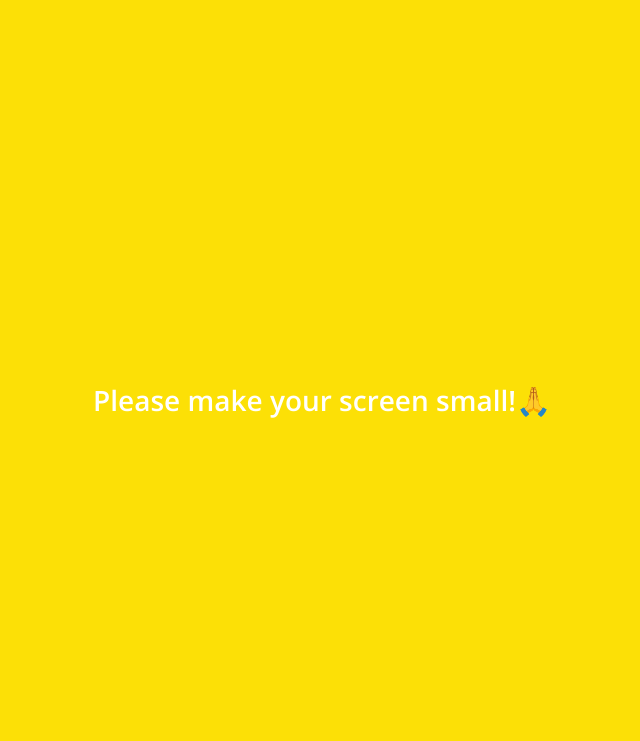
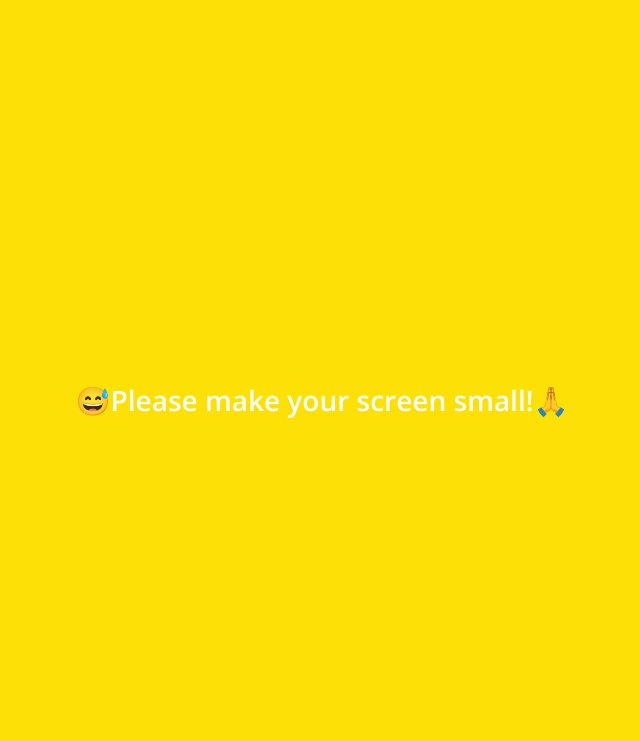
Before and after one commit to Jungjy080/kakao-clone-v2, a plain HTML site: page chat.html in a window 1280 px wide. Shown: the top 741 px of the page, without its empty margins (318-958 px from the left). Drawn offline with nearby package versions, Linux system fonts and the light colour scheme.

Commit message:
modify
emoji

```diff
--- a/chat.html
+++ b/chat.html
@@ -101,7 +101,7 @@
         </div>
     </div>
     <div class="bigScreen">
-        <span class="bigScreen__text">Please make your screen small!🙏</span>
+        <span class="bigScreen__text">😅Please make your screen small!🙏</span>
     </div>
   </body>
 </html>
```
Also changed, not shown: find.html (+1 -1 lines), friends.html (+1 -1 lines), index.html (+1 -1 lines), more.html (+1 -1 lines), settings.html (+1 -1 lines).
